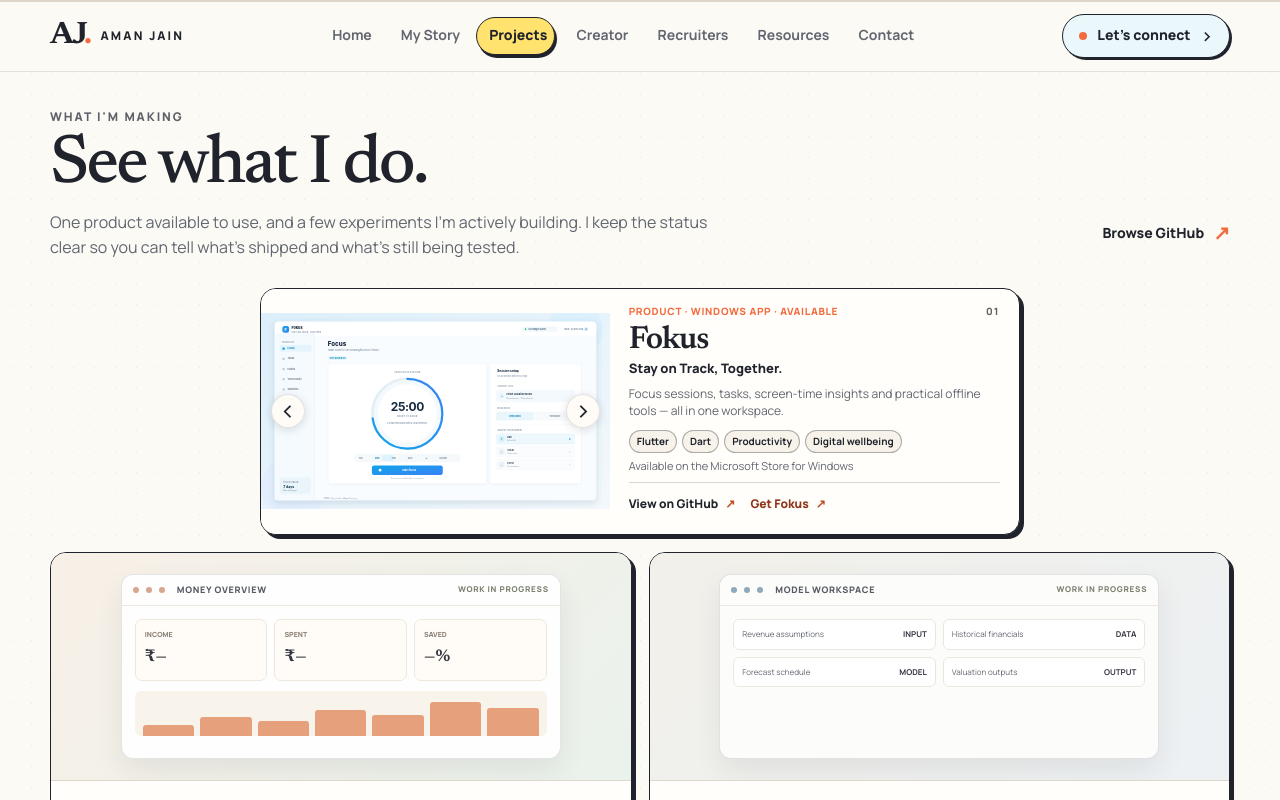
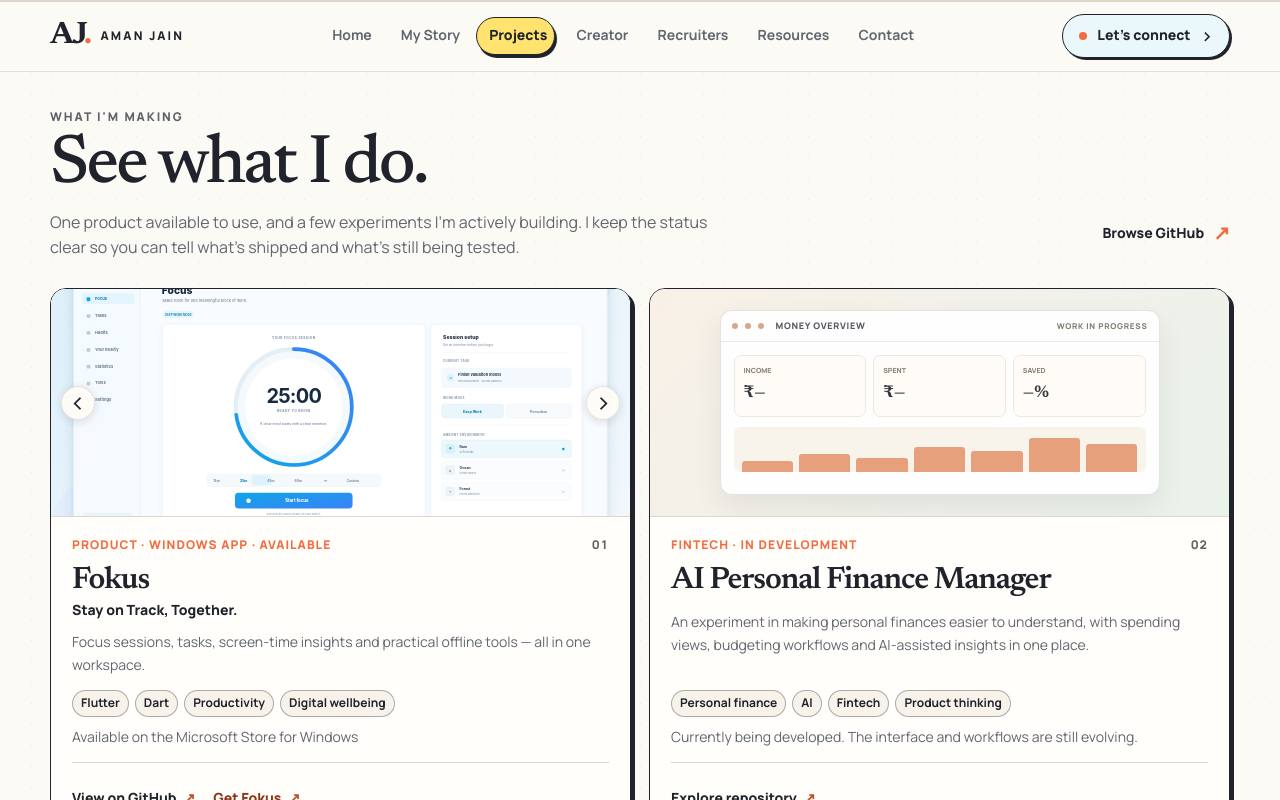
Before and after one commit to aman482006-beep/MY-WEBSITE, a Next.js app: page /projects in a window 1280 px wide. Shown: the top 800 px of the page. Built offline with nearby package versions, Linux system fonts and the light colour scheme.

Commit message:
Fix inconsistent project card sizing

```diff
--- a/src/app/globals.css
+++ b/src/app/globals.css
@@ -1402,3 +1402,117 @@ a[href]:active, button:active { opacity: .82; }
   .aj-fokus-featured-shot img,
   .aj-fokus-inline-nav { transition: none; }
 }
+
+
+/* Projects page — consistent card sizing across every project.
+   Fokus keeps its interactive gallery, but no longer gets a larger featured-card layout. */
+.aj-projects-page .aj-project-grid {
+  grid-template-columns: repeat(2, minmax(0, 1fr));
+  align-items: stretch;
+  gap: 18px;
+}
+.aj-projects-page .aj-project-card {
+  width: 100%;
+  min-width: 0;
+  height: 100%;
+  display: flex;
+  flex-direction: column;
+}
+.aj-projects-page .aj-project-card-fokus {
+  grid-column: auto;
+  width: 100%;
+  margin: 0;
+  display: flex;
+  flex-direction: column;
+  align-items: stretch;
+}
+.aj-projects-page .aj-project-art,
+.aj-projects-page .aj-fokus-gallery {
+  flex: 0 0 auto;
+  width: 100%;
+  height: 228px;
+  min-height: 0;
+  border-bottom: 1px solid var(--aj-line);
+}
+.aj-projects-page .aj-fokus-featured-shot {
+  width: 100%;
+  height: 100%;
+  aspect-ratio: auto;
+}
+.aj-projects-page .aj-fokus-featured-shot img {
+  object-fit: cover;
+}
+.aj-projects-page .aj-project-card-content,
+.aj-projects-page .aj-project-card-fokus .aj-project-card-content {
+  flex: 1 1 auto;
+  justify-content: flex-start;
+  padding: 20px 21px 18px;
+}
+.aj-projects-page .aj-project-card-meta,
+.aj-projects-page .aj-project-card-fokus .aj-project-card-meta {
+  font-size: 12px;
+  letter-spacing: .09em;
+}
+.aj-projects-page .aj-project-card h3,
+.aj-projects-page .aj-project-card-fokus h3 {
+  margin: 10px 0 3px;
+  font-size: clamp(25px, 2.5vw, 31px);
+}
+.aj-projects-page .aj-project-card .aj-project-subtitle,
+.aj-projects-page .aj-project-card-fokus .aj-project-subtitle {
+  margin: 0;
+  font-size: 14px;
+  line-height: 1.45;
+}
+.aj-projects-page .aj-project-card .aj-project-description,
+.aj-projects-page .aj-project-card-fokus .aj-project-description {
+  margin: 11px 0 13px;
+  font-size: 14px;
+  line-height: 1.62;
+}
+.aj-projects-page .aj-project-card .aj-project-tags,
+.aj-projects-page .aj-project-card-fokus .aj-project-tags {
+  gap: 6px;
+  margin-top: auto;
+}
+.aj-projects-page .aj-project-card .aj-project-tags span,
+.aj-projects-page .aj-project-card-fokus .aj-project-tags span {
+  min-height: 27px;
+  padding: 4px 8px;
+  font-size: 12px;
+}
+.aj-projects-page .aj-project-card .aj-project-note,
+.aj-projects-page .aj-project-card-fokus .aj-project-note {
+  margin: 10px 0 0;
+  font-size: 14px;
+  line-height: 1.45;
+}
+.aj-projects-page .aj-project-card .aj-project-actions,
+.aj-projects-page .aj-project-card-fokus .aj-project-actions {
+  gap: 8px 18px;
+  margin-top: 15px;
+  padding-top: 13px;
+}
+.aj-projects-page .aj-project-card .aj-project-actions a,
+.aj-projects-page .aj-project-card-fokus .aj-project-actions a {
+  min-height: 44px;
+  font-size: 14px;
+}
+@media (max-width: 980px) {
+  .aj-projects-page .aj-project-art,
+  .aj-projects-page .aj-fokus-gallery { height: 205px; }
+  .aj-projects-page .aj-project-card-content,
+  .aj-projects-page .aj-project-card-fokus .aj-project-card-content { padding: 17px; }
+}
+@media (max-width: 700px) {
+  .aj-projects-page .aj-project-grid {
+    grid-template-columns: minmax(0, 1fr);
+    gap: 12px;
+  }
+  .aj-projects-page .aj-project-card,
+  .aj-projects-page .aj-project-card-fokus { width: 100%; }
+  .aj-projects-page .aj-project-art,
+  .aj-projects-page .aj-fokus-gallery { height: 226px; }
+  .aj-projects-page .aj-project-card-content,
+  .aj-projects-page .aj-project-card-fokus .aj-project-card-content { padding: 17px 17px 15px; }
+}
```
